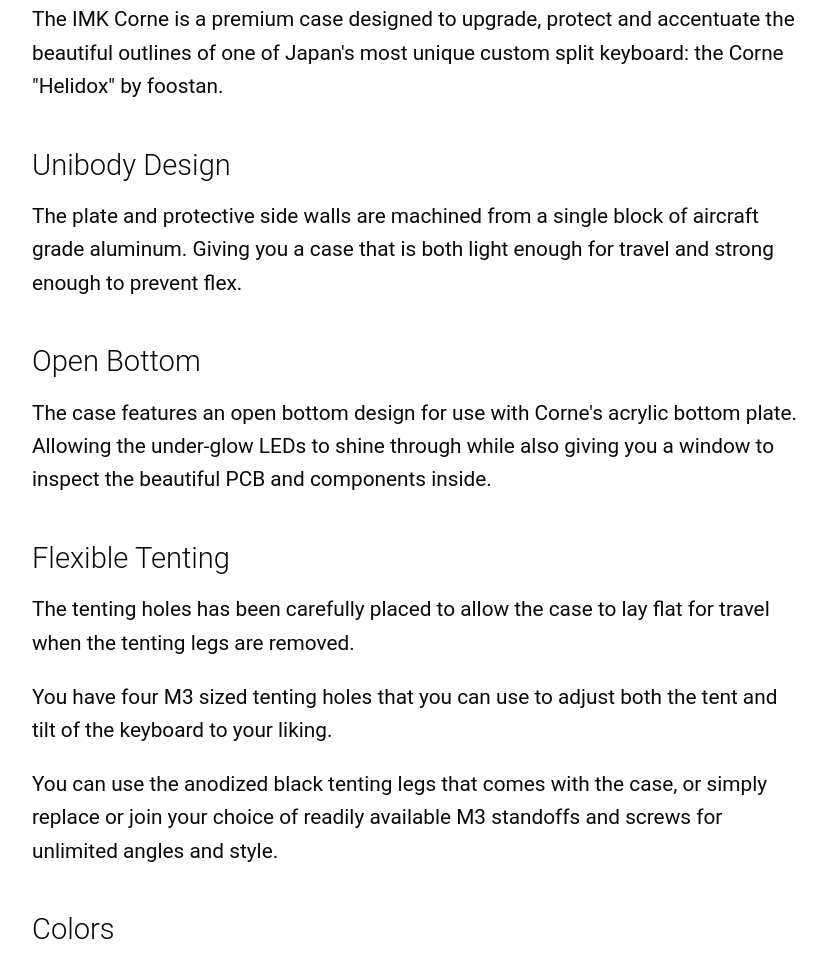
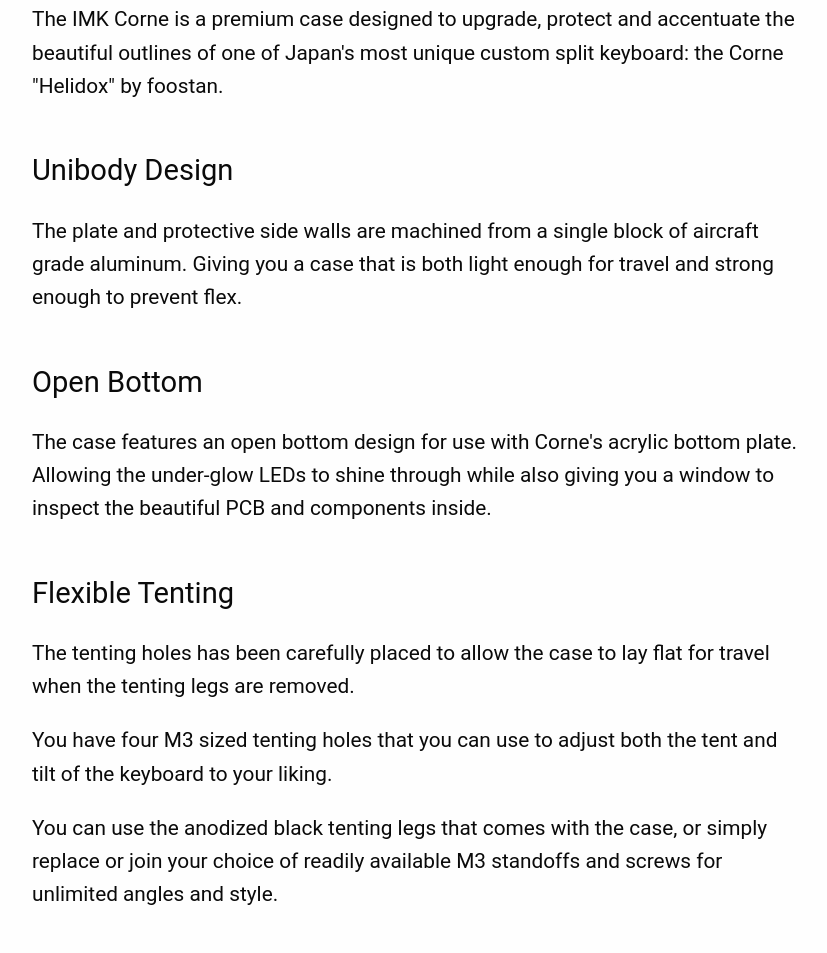
Before and after one commit to leotumwattana/imkcorne, a website: page index.html in a window 1280 px wide. Shown: the part 1068-2021 px from the top of the page, without its empty margins (223-1050 px from the left). Drawn offline with nearby package versions, Linux system fonts and the light colour scheme; a web font is replaced by a local one.

Commit message:
Minor margin tweak

```diff
--- a/scss/app.scss
+++ b/scss/app.scss
@@ -131,9 +131,10 @@
 }
 
 h3 {
-  font-weight: 300;
+  font-weight: 400;
   font-size: 1.4em;
-  margin-bottom: 0.5em;
+  margin-top: 0.2em;
+  margin-bottom: 0.8em;
 }
 
 .imkxcorne {
```
Also changed, not shown: css/app.css.
